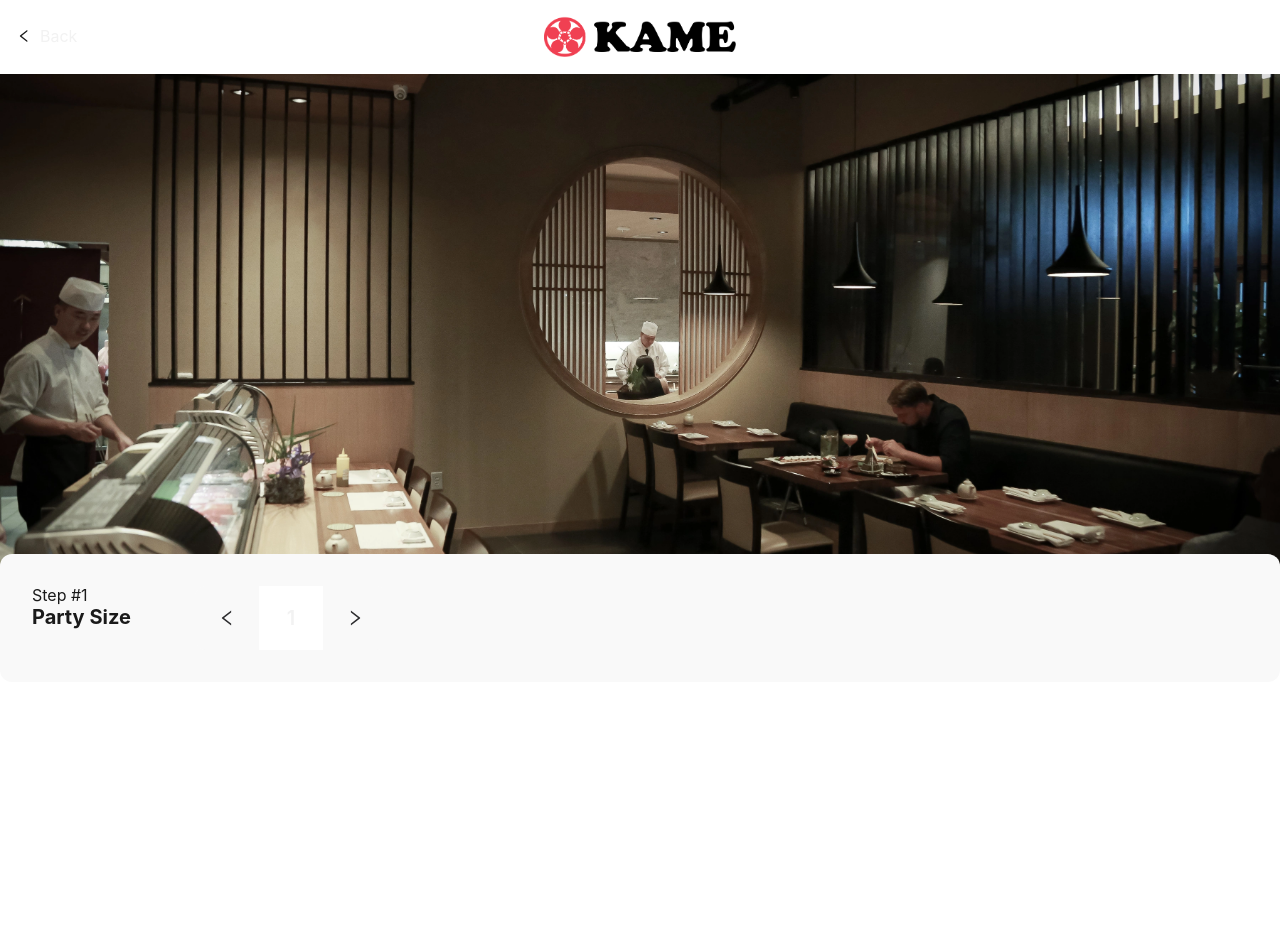
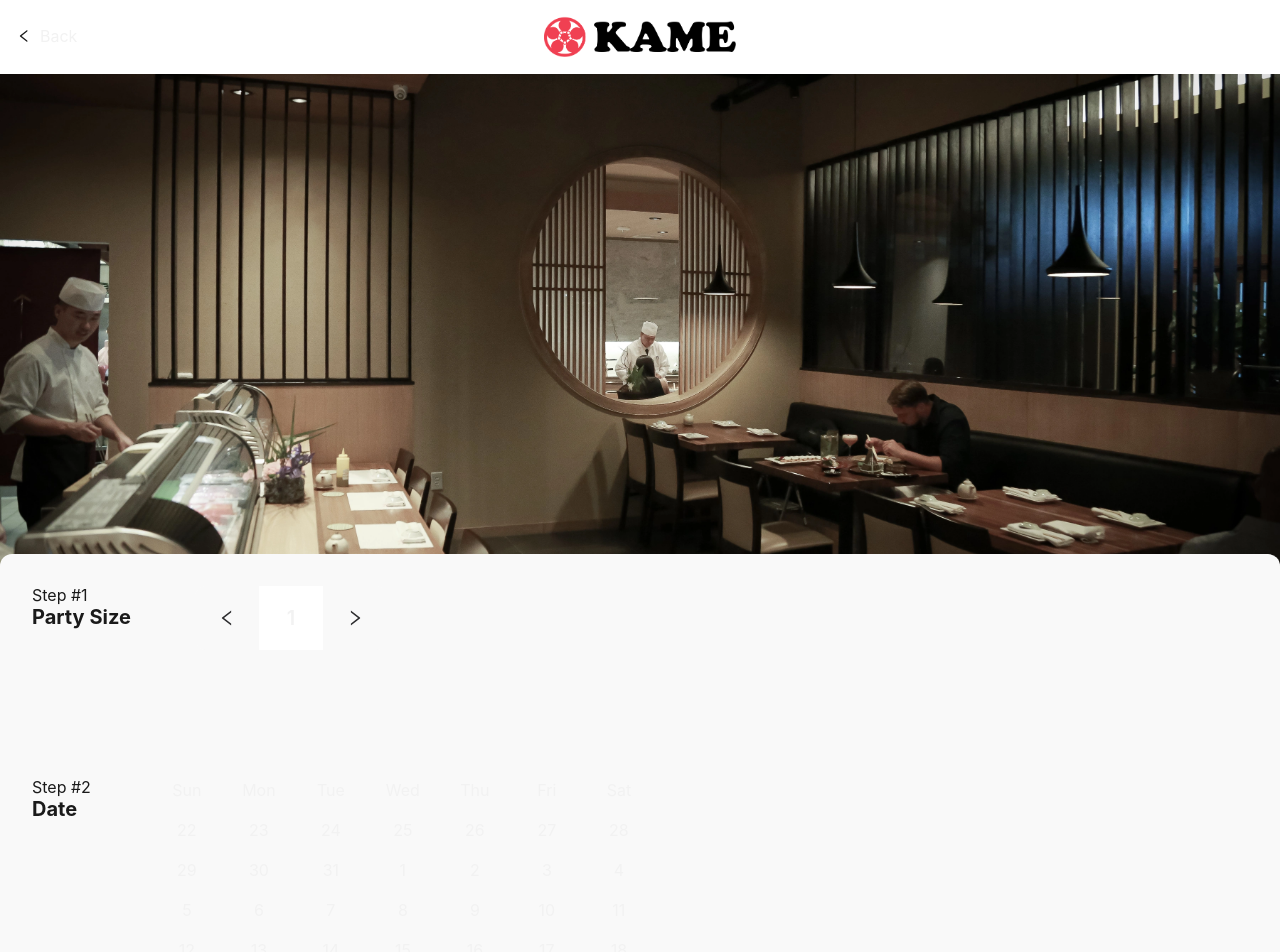
Before and after one commit to j-rockwell/kame, a Next.js app in the folder client/: page / in a window 1280 px wide. Shown: the top 952 px of the page. Before the commit the page ends 800 px from the top, so only its background shows below. Built offline with nearby package versions, Linux system fonts and the light colour scheme.

Commit message:
main: basic table date section impl

```diff
--- /dev/null
+++ b/client/src/components/calendar/Calendar.tsx
@@ -0,0 +1,81 @@
+import {useCallback, useMemo} from "react";
+import {getDayNamesFromCurrentDay, getDays, getMonths} from "@/data/Calendar";
+import {useScreenWidth} from "@/hooks/Width";
+import {TableTime} from "@/models/Table";
+import {Box, SimpleGrid, Text} from "@chakra-ui/react";
+
+interface ICalendarProps {
+  time?: TableTime;
+}
+
+export const Calendar = ({time}: ICalendarProps) => {
+  const WIDTH = useScreenWidth();
+  const CURRENT_DATE = new Date();
+  const START_MONTH: number = CURRENT_DATE.getMonth();
+  const START_DAY: number = CURRENT_DATE.getDate();
+  const START_YEAR: number = CURRENT_DATE.getFullYear();
+
+  /**
+   * Returns true if this component is being viewed on a smaller screen
+   */
+  const isSmallDevice = useMemo(() => {
+    return WIDTH <= 768;
+  }, [WIDTH]);
+
+  /**
+   * Returns an array of all the days in the
+   */
+  const getDaysInMonth = useCallback(() => {
+    return getDays(
+      time?.day ?? START_DAY,
+      time?.month ?? START_MONTH,
+      time?.year ?? START_YEAR,
+      30
+    )
+  }, [START_DAY, START_MONTH, START_YEAR, time?.day, time?.month, time?.year]);
+
+  /**
+   * Returns an array of the next twelve months including the current month
+   */
+  const getMonthsInYear = useCallback(() => {
+    return getMonths(time?.month ?? START_MONTH, 11);
+  }, [START_MONTH, time?.month]);
+
+  /**
+   * Returns an array of day names to iterate over for calendar day display
+   */
+  const getDayNames = useCallback(() => {
+    const date = new Date(
+      time?.year ?? START_YEAR,
+      time?.month ?? START_MONTH,
+      time?.day ?? START_DAY
+    );
+
+    return getDayNamesFromCurrentDay(date.getDay());
+  }, [START_DAY, START_MONTH, START_YEAR, time?.day, time?.month, time?.year]);
+
+  /**
+   * Returns a formatted name for the provided day of the week
+   */
+  const getFormattedDayName = useCallback((day: string) => {
+    return day.substring(0, 1).toUpperCase() + day.toLowerCase().substring(1, 3);
+  }, []);
+
+  return (
+    <Box>
+      <SimpleGrid columns={7} spacing={2}>
+        {getDayNames().map(name => (
+          <Box key={name} w={16} h={8}>
+            <Text textAlign={'center'}>{getFormattedDayName(name)}</Text>
+          </Box>
+        ))}
+
+        {getDaysInMonth().map(day => (
+          <Box key={day} w={16} h={8}>
+            <Text textAlign={'center'}>{day}</Text>
+          </Box>
+        ))}
+      </SimpleGrid>
+    </Box>
+  );
+}
--- /dev/null
+++ b/client/src/components/table-date-section/TableDateSection.tsx
@@ -0,0 +1,38 @@
+import {useMemo} from "react";
+import {useScreenWidth} from "@/hooks/Width";
+import {TableTime} from "@/models/Table";
+import {Calendar} from "@/components/calendar/Calendar";
+import {Box, Stack} from "@chakra-ui/react";
+import {Step} from "@/components/step/Step";
+
+interface ITableDateSection {
+  time?: TableTime;
+}
+
+export const TableDateSection = ({time}: ITableDateSection) => {
+  const WIDTH = useScreenWidth();
+
+  /**
+   * Returns true if this component is being viewed on a smaller screen
+   */
+  const isSmallDevice = useMemo(() => {
+    return WIDTH <= 768;
+  }, [WIDTH]);
+
+  return (
+    <Box w={'100%'}>
+      <Stack
+        spacing={isSmallDevice ? '2rem' : '4rem'}
+        direction={isSmallDevice ? 'column' : 'row'}
+        alignItems={isSmallDevice ? 'center' : 'left'}>
+        <Step
+          title={'Date'}
+          value={2}
+          center={isSmallDevice}
+        />
+
+        <Calendar />
+      </Stack>
+    </Box>
+  );
+}
--- /dev/null
+++ b/client/src/data/Calendar.ts
@@ -0,0 +1,139 @@
+/**
+ * Returns the week from the current day index (used for calendar day name display)
+ * @param current Current dayIndex (from js Date obj)
+ */
+export function getDayNamesFromCurrentDay(current: number): Day[] {
+  const days = getDaysAsArray();
+  let result: Day[] = [];
+  let currentIndex = current;
+
+  for (let i = 0; i < 7; i++) {
+    if (currentIndex > 6) {
+      currentIndex = 0;
+    }
+
+    result.push(days[currentIndex]);
+    currentIndex += 1;
+  }
+
+  return result;
+}
+
+/**
+ * Returns n (amount) of days starting at the provided date values
+ * @param day Day of the month (0-31)
+ * @param month Month of the year (0-11)
+ * @param year Full year (e.g 2023)
+ * @param amount Amount of days to collect
+ */
+export function getDays(
+  day: number,
+  month: number,
+  year: number,
+  amount: number
+): number[] {
+  let d = new Date(year, month, day);
+  let result: number[] = [];
+
+  result.push(d.getDate());
+
+  for (let i = 0; i < (amount - 1); i++) {
+    d.setDate(d.getDate() + 1);
+    result.push(d.getDate());
+  }
+
+  return result;
+}
+
+/**
+ * Returns n (amount) month names starting at the provided monthIndex
+ * @param month monthIndex (from js Date obj)
+ * @param amount Amount of months to collect
+ */
+export function getMonths(month: number, amount: number): string[] {
+  const months = getMonthsAsArray();
+  let result: string[] = [];
+  let index = month;
+
+  for (let i = 0; i < amount; i++) {
+    if (index > 11) {
+      index = 0;
+    }
+
+    result.push(months[index]);
+    index += 1;
+  }
+
+  return result;
+}
+
+/**
+ * Returns the string value for the month number provided
+ * @param month Month number (derived from date object)
+ */
+export function getCurrentMonth(month: number): string {
+  const months = getMonthsAsArray();
+  return months[month];
+}
+
+/**
+ * Builds an array of months to easily iterate over
+ */
+export function getMonthsAsArray(): Month[] {
+  return Array.of(
+    Month.JANUARY,
+    Month.FEBRUARY,
+    Month.MARCH,
+    Month.APRIL,
+    Month.MAY,
+    Month.JUNE,
+    Month.JULY,
+    Month.AUGUST,
+    Month.SEPTEMBER,
+    Month.OCTOBER,
+    Month.NOVEMBER,
+    Month.DECEMBER,
+  )
+}
+
+/**
+ * Builds an array of days in the week to easily iterate over
+ */
+export function getDaysAsArray(): Day[] {
+  return Array.of(
+    Day.SUNDAY,
+    Day.MONDAY,
+    Day.TUESDAY,
+    Day.WEDNESDAY,
+    Day.THURSDAY,
+    Day.FRIDAY,
+    Day.SATURDAY,
+  )
+}
+
+// not used externally (nor should we ever), used for iterative purposes
+enum Month {
+  JANUARY = "january",
+  FEBRUARY = "february",
+  MARCH = "march",
+  APRIL = "april",
+  MAY = "may",
+  JUNE = "june",
+  JULY = "july",
+  AUGUST = "august",
+  SEPTEMBER = "september",
+  OCTOBER = "october",
+  NOVEMBER = "november",
+  DECEMBER = "december",
+}
+
+// not used externally (nor should we ever), used for iterative purposes
+enum Day {
+  SUNDAY = "sunday",
+  MONDAY = "monday",
+  TUESDAY = "tuesday",
+  WEDNESDAY = "wednesday",
+  THURSDAY = "thursday",
+  FRIDAY = "friday",
+  SATURDAY = "saturday",
+}
--- a/client/src/pages/index.tsx
+++ b/client/src/pages/index.tsx
@@ -4,6 +4,7 @@ import {HeroBanner} from "@/components/hero/HeroBanner";
 import {GroupSizeSection} from "@/components/group-size-section/GroupSizeSection";
 import {BookingContainer} from "@/components/booking-container/BookingContainer";
 import {useBooking} from "@/hooks/Booking";
+import {TableDateSection} from "@/components/table-date-section/TableDateSection";
 
 export default function Home() {
   const {
@@ -33,6 +34,8 @@ export default function Home() {
             size={groupSize}
             setSize={setGroupSize}
           />
+
+          <TableDateSection time={tableTime} />
         </BookingContainer>
       </main>
     </>
```
